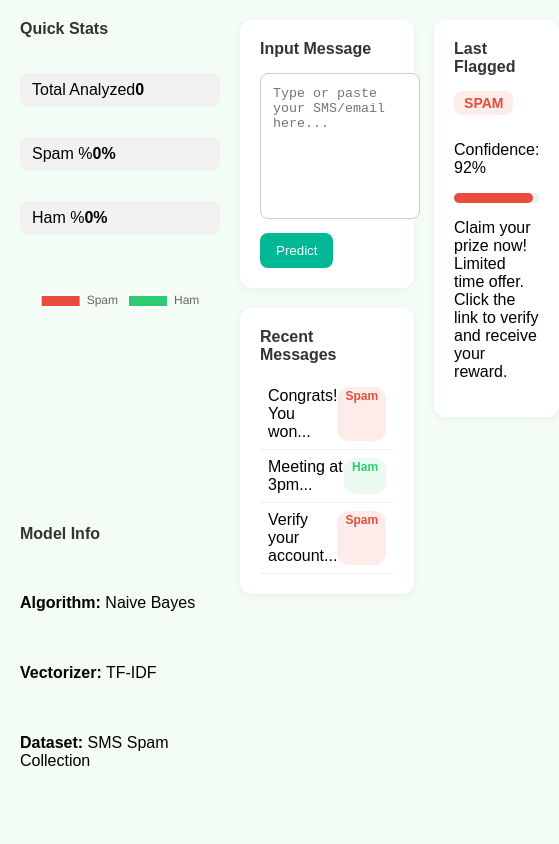
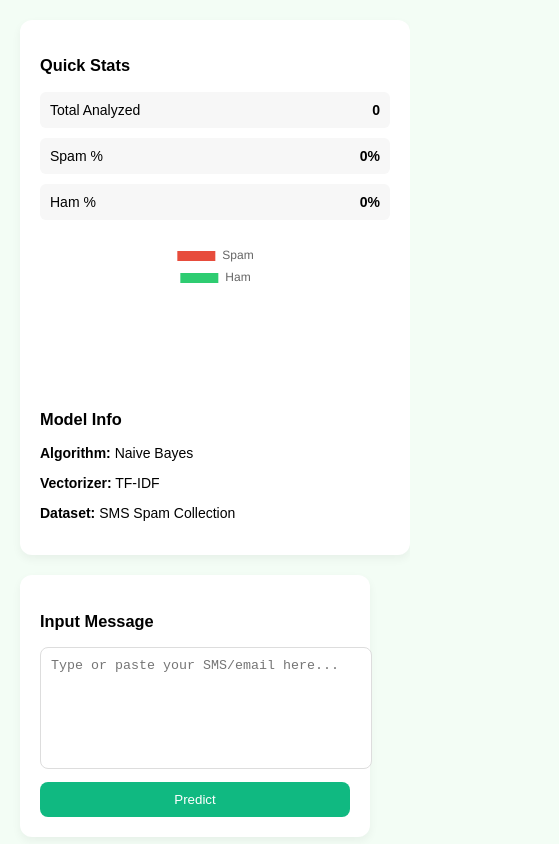
Before and after one commit to abbas-jafri08/Spam_detection, a React (Vite) app in the folder frontend/: page / in a window 390 px wide. Shown: the top 844 px of the page, 559 px wide, since content can reach past the window. Built offline with nearby package versions, Linux system fonts and the light colour scheme.

Commit message:
Make frontend responsive for mobile

```diff
--- a/frontend/src/App.css
+++ b/frontend/src/App.css
@@ -1,130 +1,163 @@
+/* General */
 body {
   margin: 0;
-  font-family: "Segoe UI", sans-serif;
-  background: #f7fdf9;
+  font-family: Arial, sans-serif;
+  background-color: #f1faf6;
 }
 
 .app-container {
-  display: grid;
-  grid-template-columns: 3fr 6fr 3fr;
+  display: flex;
+  flex-direction: row;
+  min-height: 100vh;
   gap: 20px;
   padding: 20px;
+  box-sizing: border-box;
 }
 
-.sidebar, .main, .right {
+/* Sidebar */
+.sidebar {
+  flex: 1;
+  background: white;
+  padding: 20px;
+  border-radius: 12px;
+  box-shadow: 0 4px 10px rgba(0,0,0,0.05);
+}
+
+.stat-box {
+  background: #f7f7f7;
+  padding: 10px;
+  margin-bottom: 10px;
+  border-radius: 6px;
+  display: flex;
+  justify-content: space-between;
+}
+
+.pie-wrapper {
+  margin: 20px auto;
+  max-width: 200px;
+}
+
+/* Main */
+.main {
+  flex: 2;
   display: flex;
   flex-direction: column;
   gap: 20px;
 }
 
 .card {
-  background: #fff;
+  background: white;
   padding: 20px;
   border-radius: 12px;
-  box-shadow: 0 2px 8px rgba(0,0,0,0.05);
-}
-
-h3 {
-  margin-top: 0;
-  margin-bottom: 15px;
-  font-size: 16px;
-  color: #333;
+  box-shadow: 0 4px 10px rgba(0,0,0,0.05);
 }
 
 textarea {
   width: 100%;
   height: 120px;
-  padding: 12px;
+  padding: 10px;
   border-radius: 8px;
-  border: 1px solid #ccc;
+  border: 1px solid #ddd;
   resize: none;
-  margin-bottom: 10px;
 }
 
 button {
-  background: #00b894;
-  color: #fff;
+  margin-top: 10px;
+  background: #10b981;
+  color: white;
+  padding: 10px 20px;
   border: none;
-  padding: 10px 16px;
   border-radius: 8px;
   cursor: pointer;
 }
-
 button:hover {
-  background: #009874;
+  background: #059669;
 }
 
-.stat-box {
-  background: #f1f1f1;
-  padding: 8px 12px;
-  border-radius: 8px;
-  margin-bottom: 10px;
-}
-
-.recent-msg {
-  display: flex;
-  justify-content: space-between;
-  padding: 8px;
-  border-bottom: 1px solid #eee;
-}
-
+/* Tags */
 .tag {
-  padding: 2px 8px;
+  padding: 4px 10px;
   border-radius: 12px;
   font-size: 12px;
   font-weight: bold;
 }
-
 .tag.spam {
-  background: #fdecea;
-  color: #e74c3c;
+  background: #fee2e2;
+  color: #b91c1c;
+}
+.tag.ham {
+  background: #dcfce7;
+  color: #166534;
 }
 
-.tag.ham {
-  background: #eafaf1;
-  color: #2ecc71;
+/* Right Sidebar */
+.right {
+  flex: 1;
+  display: flex;
+  flex-direction: column;
+  gap: 20px;
 }
 
 .result-tag {
   display: inline-block;
-  padding: 4px 10px;
+  padding: 5px 12px;
   border-radius: 8px;
-  font-size: 14px;
   font-weight: bold;
   margin-bottom: 10px;
 }
-
 .result-tag.spam {
-  background: #fdecea;
-  color: #e74c3c;
+  background: #fee2e2;
+  color: #b91c1c;
+}
+.result-tag.ham {
+  background: #dcfce7;
+  color: #166534;
 }
 
-.result-tag.ham {
-  background: #eafaf1;
-  color: #2ecc71;
+/* Progress Bar */
+.progress {
+  background: #f3f4f6;
+  border-radius: 8px;
+  height: 10px;
+  margin: 10px 0;
+}
+.progress-fill {
+  height: 10px;
+  border-radius: 8px;
+}
+.progress-fill.spam {
+  background: #ef4444;
+}
+.progress-fill.ham {
+  background: #22c55e;
 }
 
-.progress {
-  background: #eee;
-  border-radius: 10px;
-  height: 10px;
-  margin: 8px 0;
+/* ✅ Responsive (Mobile) */
+@media (max-width: 900px) {
+  .app-container {
+    flex-direction: column;
+  }
+
+  .sidebar, .main, .right {
+    flex: none;
+    width: 100%;
+  }
+
+  .pie-wrapper {
+    max-width: 150px;
+  }
 }
 
-.progress-fill {
-  height: 100%;
-  border-radius: 10px;
+@media (max-width: 500px) {
+  body {
+    font-size: 14px;
+  }
+
+  textarea {
+    height: 100px;
+  }
+
+  button {
+    width: 100%;
+  }
 }
-
-.progress-fill.spam {
-  background: #e74c3c;
-}
-
-.progress-fill.ham {
-  background: #2ecc71;
-}
-
-.pie-wrapper {
-  max-width: 200px;
-  margin: 20px auto;
-}
```
